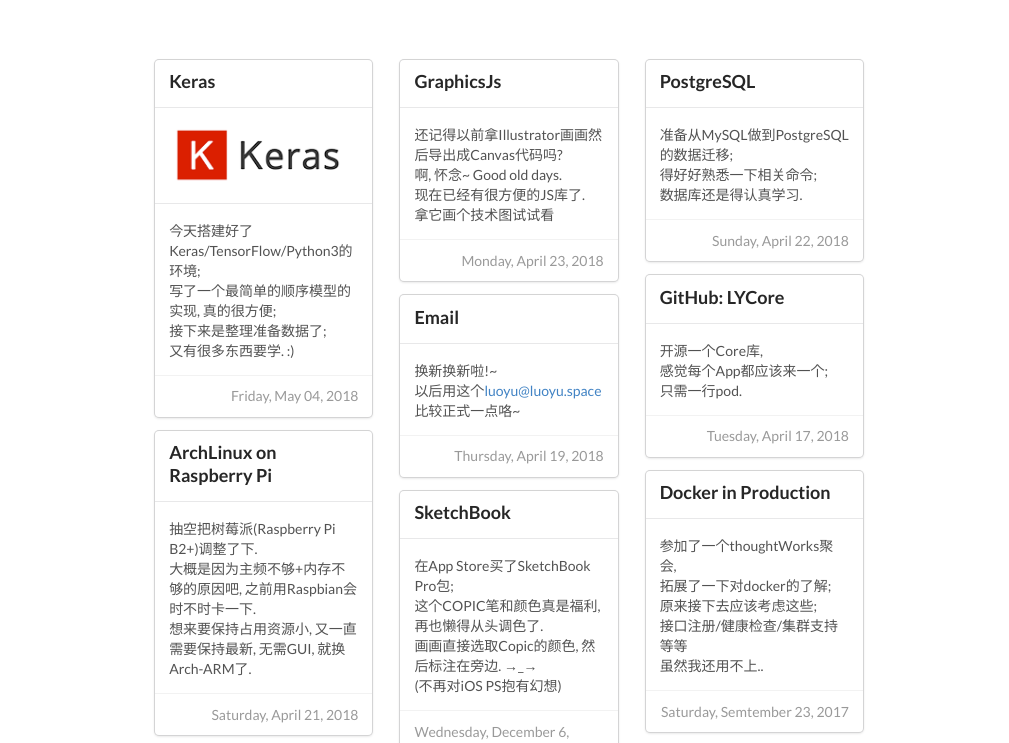
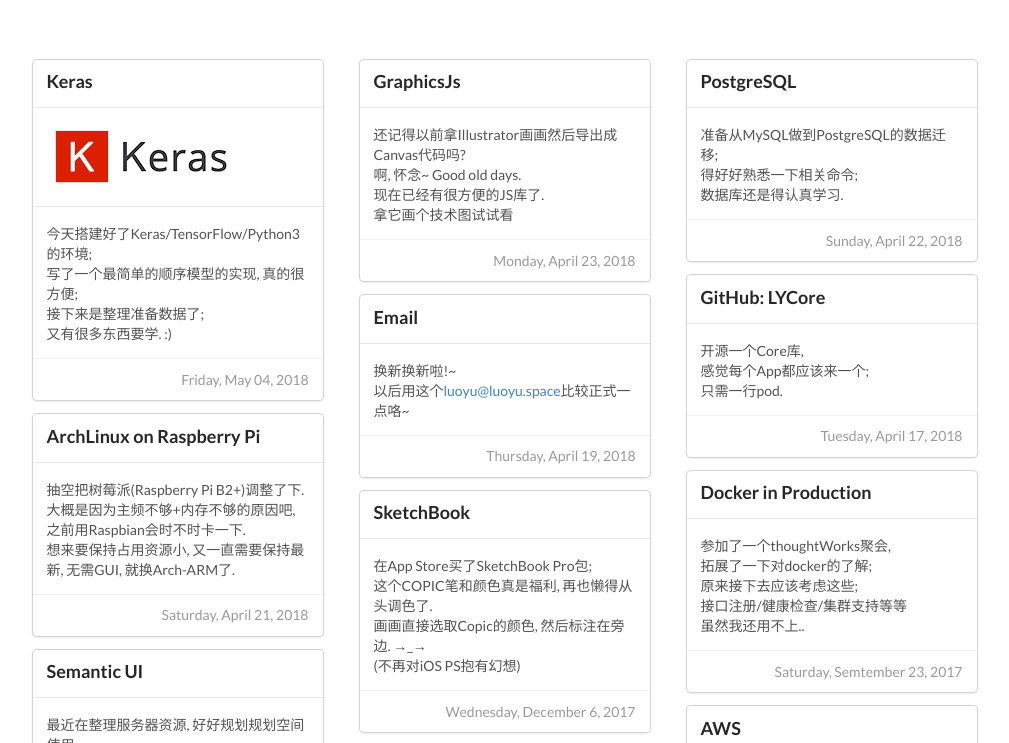
Before and after one commit to blodely/blodely.github.io, a plain HTML site: page other-things.html in a window 1280 px wide. Shown: the top 743 px of the page, without its empty margins (131-1140 px from the left). Drawn offline with Linux system fonts and the light colour scheme.

Commit message:
[Modify] column width

```diff
--- a/other-things.html
+++ b/other-things.html
@@ -21,11 +21,11 @@
 
 <!-- div.ui.card>(div.content>h3.header)+(div.content>div.header+div.description)+(div.extra.content>div.right.floated.meta) -->
 
-<div class="three wide column" id="card-col-0">
+<div class="four wide column" id="card-col-0">
 </div>
-<div class="three wide column" id="card-col-1">
+<div class="four wide column" id="card-col-1">
 </div>
-<div class="three wide column" id="card-col-2">
+<div class="four wide column" id="card-col-2">
 </div>
 </div>
 
```
